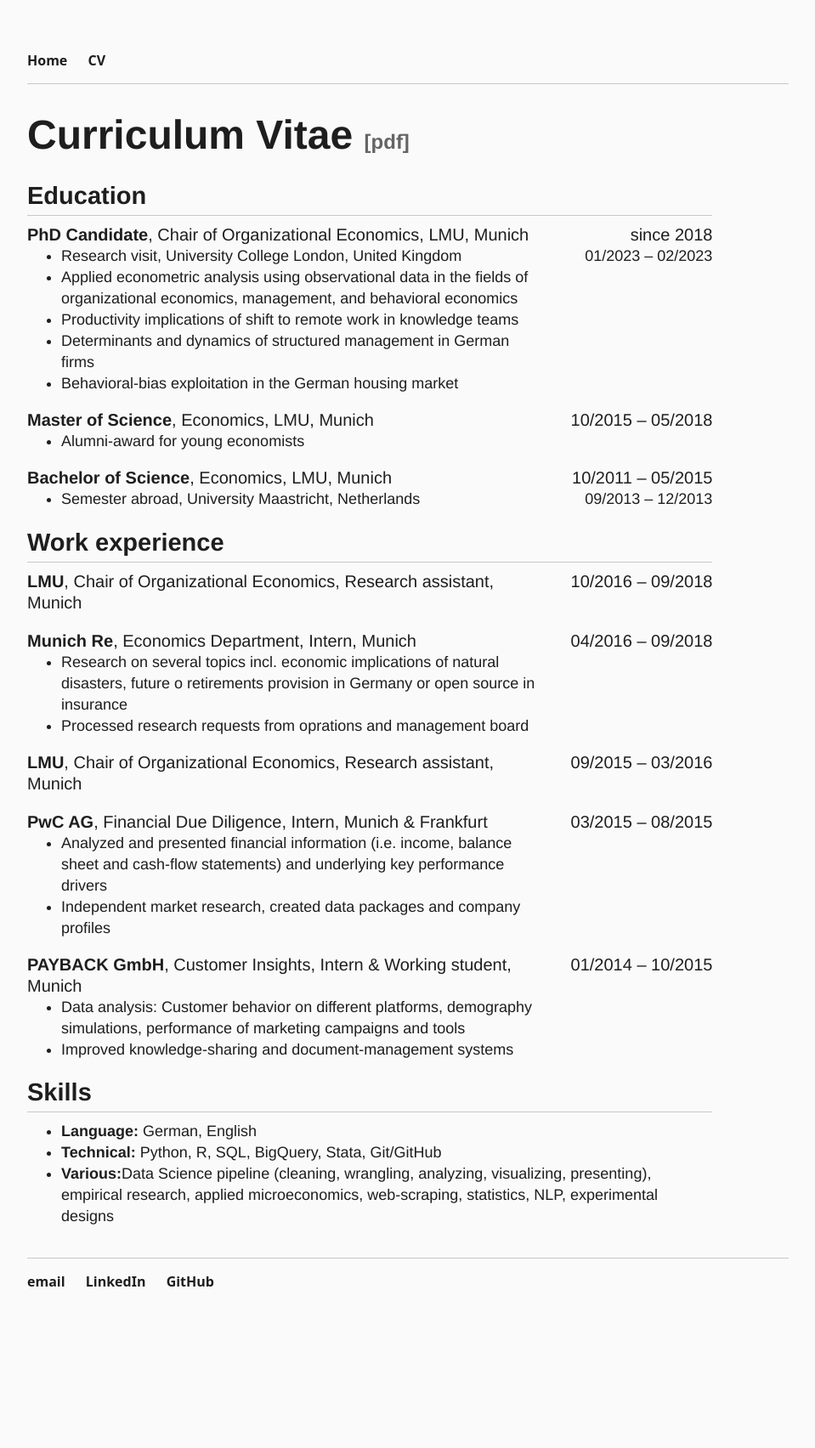
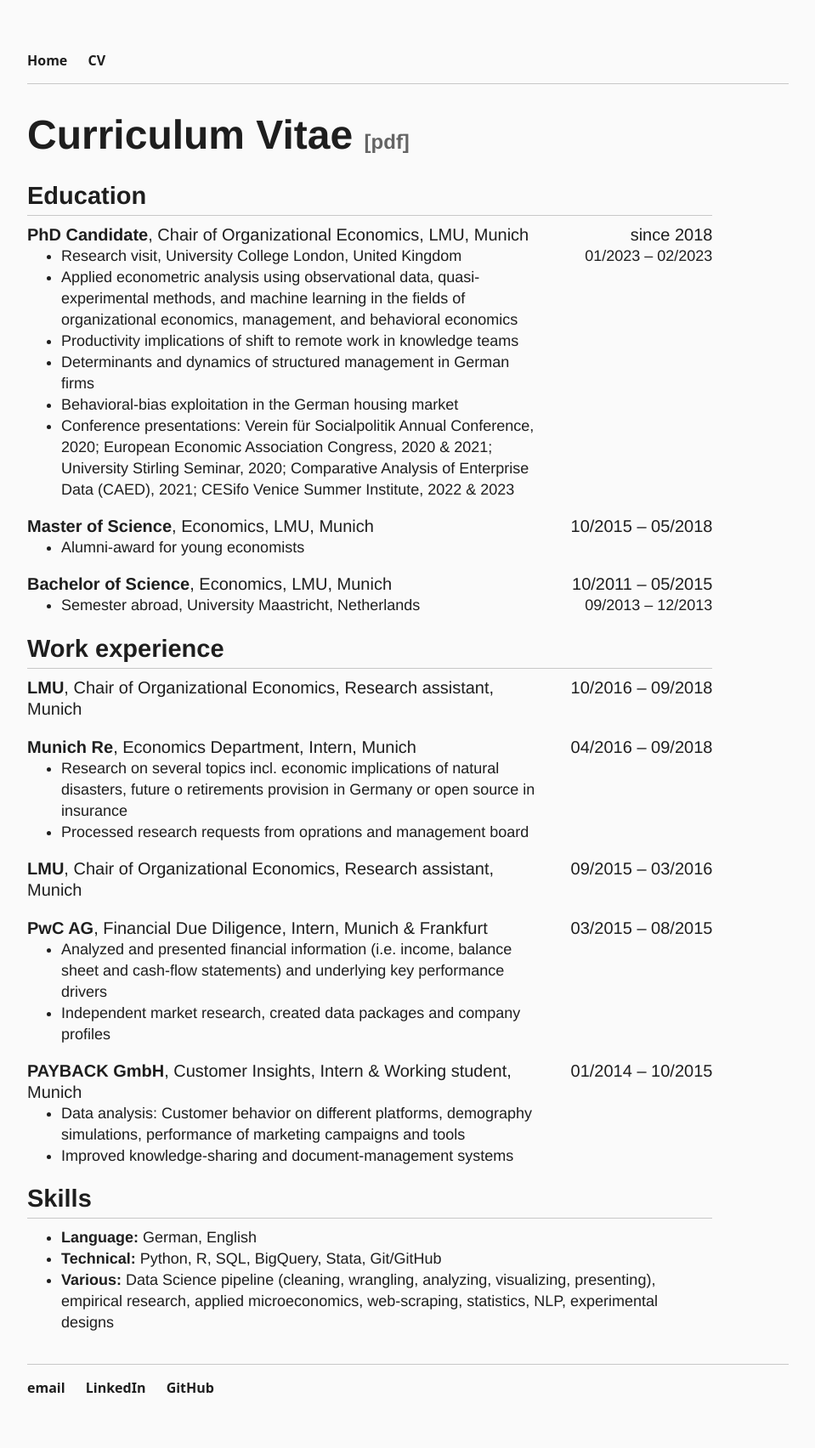
Before and after one commit to hofmannmichael/hofmannmichael.github.io, a Jekyll site: the page cv.html, which Jekyll copies as it is, in a window 1280 px wide. Shown: the whole page at 85% size, without its empty margins (160-1119 px from the left). Built offline with Jekyll 4.4.1, drawn with Linux system fonts in a browser that asks for light colours; before the commit the page ends 1579 px from its top, so only the background shows below that.

Commit message:
update cv and profile

```diff
--- a/cv.html
+++ b/cv.html
@@ -36,10 +36,11 @@
         <div id="left"><b>PhD Candidate</b>, Chair of Organizational Economics, LMU, Munich
             <ul id="cvlist">
                 <li>Research visit, University College London, United Kingdom</li>
-                <li>Applied econometric analysis using observational data in the fields of organizational economics, management, and behavioral economics</li>
+                <li>Applied econometric analysis using observational data, quasi-experimental methods, and machine learning in the fields of organizational economics, management, and behavioral economics</li>
                 <li>Productivity implications of shift to remote work in knowledge teams</li>
                 <li>Determinants and dynamics of structured management in German firms</li>
                 <li>Behavioral-bias exploitation in the German housing market</li>
+                <li>Conference presentations: Verein für Socialpolitik Annual Conference, 2020; European Economic Association Congress, 2020 & 2021; University Stirling Seminar, 2020; Comparative Analysis of Enterprise Data (CAED), 2021; CESifo Venice Summer Institute, 2022 & 2023</li>
             </ul>
         </div>
         <div id="right">
@@ -155,7 +156,7 @@
             <ul id="cvlist">
                 <li><b>Language:</b> German, English</li>
                 <li><b>Technical:</b> Python, R, SQL, BigQuery, Stata, Git/GitHub</li>
-                <li><b>Various:</b>Data Science pipeline (cleaning, wrangling, analyzing, visualizing, presenting), empirical research, applied microeconomics, web-scraping, statistics, NLP, experimental designs</li>
+                <li><b>Various:</b> Data Science pipeline (cleaning, wrangling, analyzing, visualizing, presenting), empirical research, applied microeconomics, web-scraping, statistics, NLP, experimental designs</li>
             </ul>
         </div>
     </div>
--- a/index.html
+++ b/index.html
@@ -64,9 +64,9 @@
         <h2 style="margin-top:0;">About me</h2>
         <p>
             I am an economist who is passionate about working with data.
-            During my PhD I gained experience in empirical academic research in the field of organizational economics using mainly Python, R and SQL.
-            I am enthusiastic about combining (causal) methods form the econometrics toolkit with machine learning.
-            As a fast and independent learner I enjoy analyzing vast amounts of data to extract useful information and transform them into concise stories and actionable insights.
+            During my PhD I gained experience in empirical academic research focusing on the field of organizational economics.
+            I am enthusiastic about combining causal methods from the econometrics toolkit with machine learning, using mainly Python, R and SQL.
+            As a fast and independent learner, I enjoy analyzing vast amounts of data to extract useful information and transform them into concise stories and actionable insights.
         </p>
     </div>
     <div class="about_picture">
```
Also changed, not shown: 1 other file.
